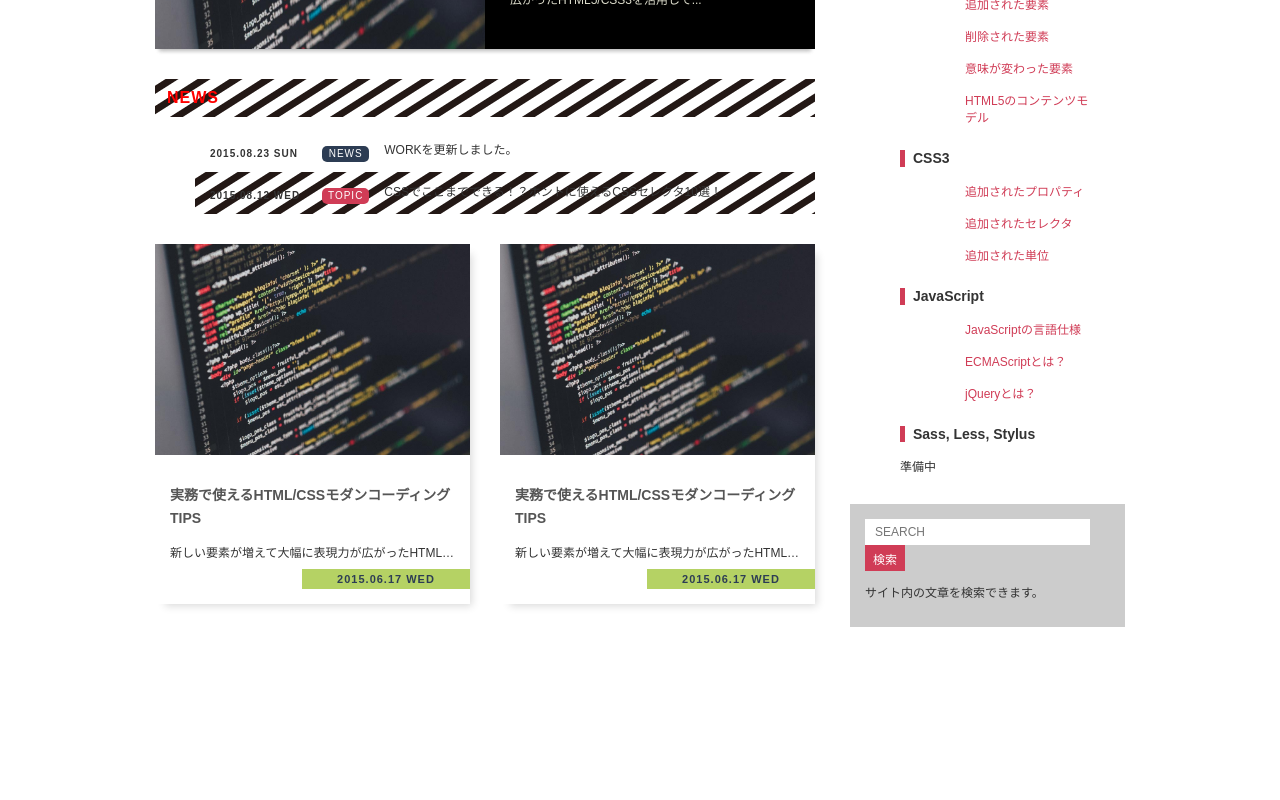
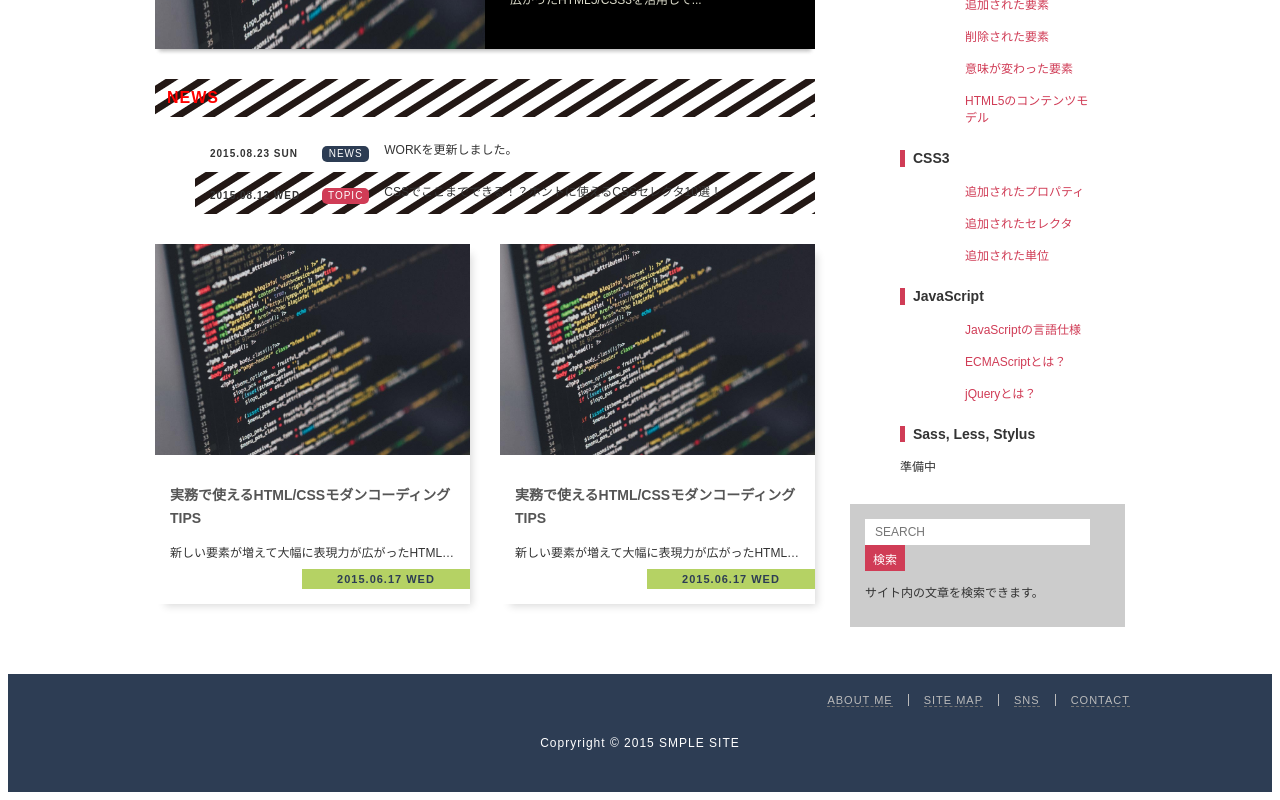
Before and after one commit to tobb422/spa-practive, a Vue app: page / in a window 1280 px wide. Shown: the part 412-1212 px from the top of the page. Before the commit the page ends 1086 px from the top, so only its background shows below. Built offline with nearby package versions, Linux system fonts and the light colour scheme.

Commit message:
フッターコーディング

```diff
--- a/src/components/Footer.vue
+++ b/src/components/Footer.vue
@@ -1,5 +1,12 @@
 <template>
   <footer class="footer">
+    <ul class="horizontal-list">
+      <li class="horizontal-item"><a href="#">ABOUT ME</a></li>
+      <li class="horizontal-item"><a href="#">SITE MAP</a></li>
+      <li class="horizontal-item"><a href="#">SNS</a></li>
+      <li class="horizontal-item"><a href="#">CONTACT</a></li>
+    </ul>
+    <p class="copyright">Copryright © 2015 SMPLE SITE</p>
   </footer>
 </template>
 
@@ -10,5 +17,42 @@ export default { name: "Footer" };
 <style lang="scss">
 .footer {
   width: 100%;
+  padding: 20px 0 30px;
+  background-color: #2d3d54;
+  color: #fff;
+}
+
+.horizontal-list {
+  width: 970px;
+  margin: 0 auto;
+  text-align: right;
+  font-size: 0;
+
+  .horizontal-item {
+    display: inline-block;
+    padding: 0 15px;
+    letter-spacing: 1px;
+  }
+
+  .horizontal-item + .horizontal-item {
+    border-left: 1px solid #bbb;
+  }
+
+  .horizontal-item a {
+    border-bottom: 1px dashed #777;
+    color: #bbb;
+    font-size: 1.1rem;
+    transition: color 0.15s;
+  }
+
+  .horizontal-item a:hover {
+    color: #ddd;
+  }
+}
+
+.copyright {
+  margin-top: 30px;
+  text-align: center;
+  letter-spacing: 1px;
 }
 </style>
```
